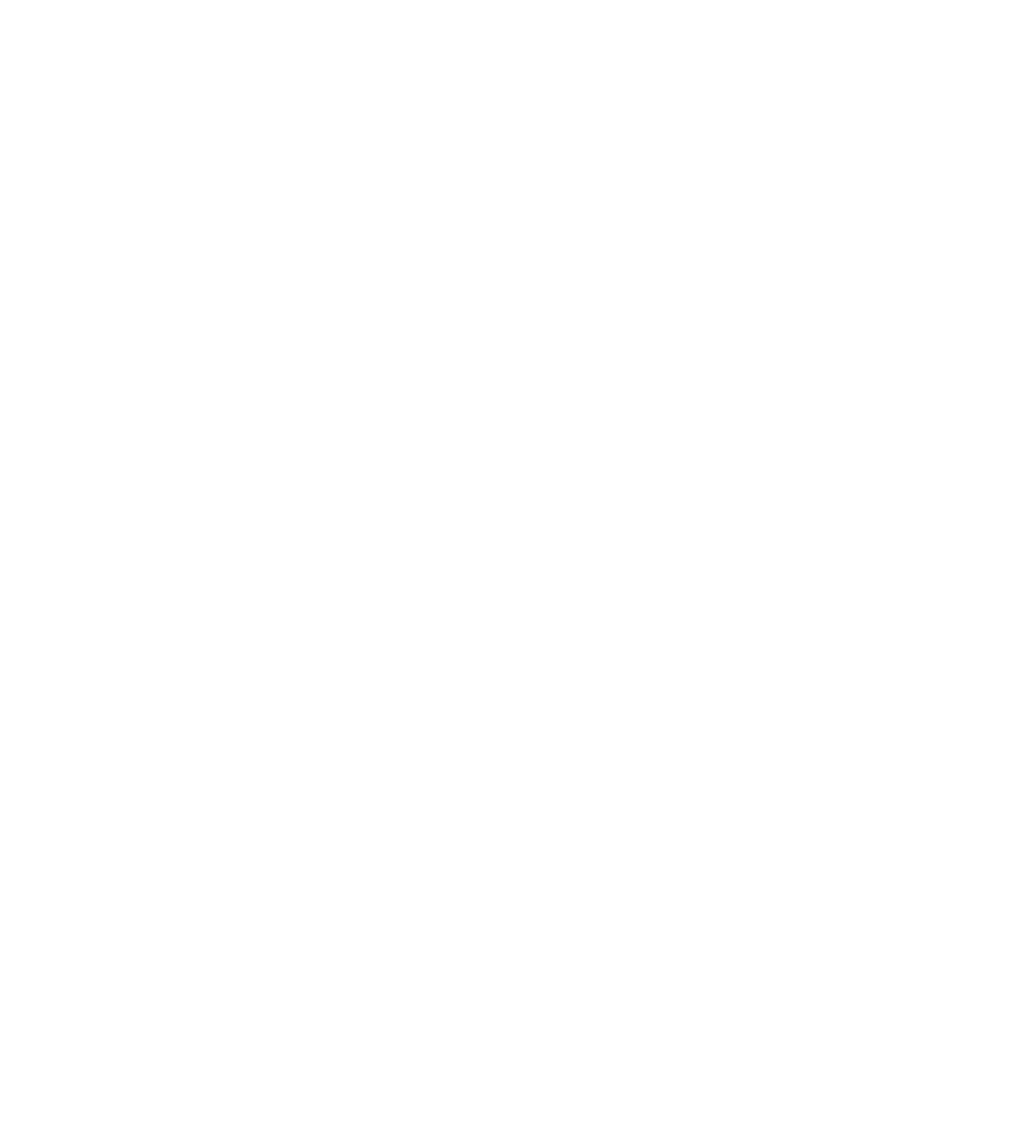
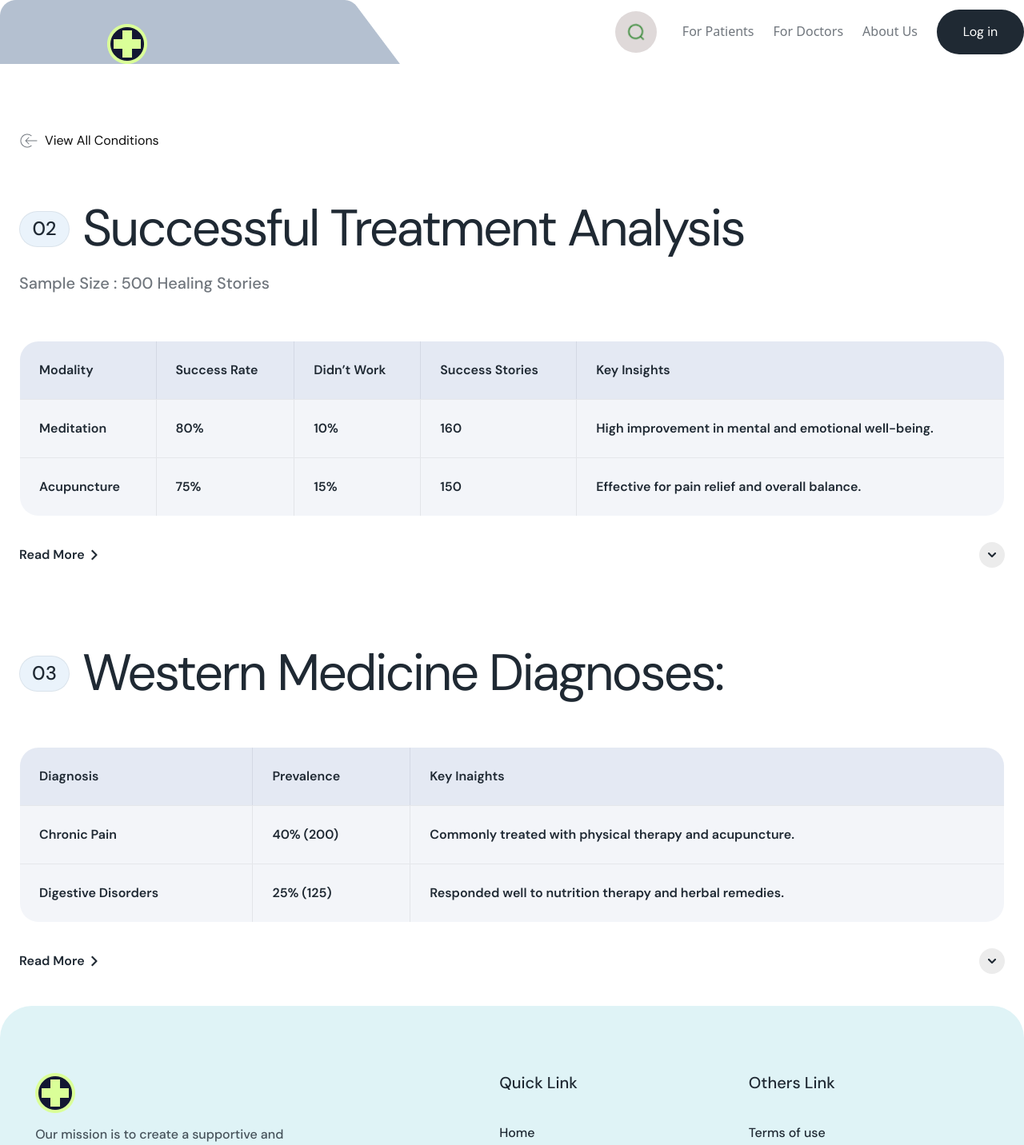
Before and after one commit to DavChaxalyan/Medlink, a Vue app: page /case-studies in a window 1280 px wide. Before the commit this address had no page. Shown: the top 1432 px of the page at 80% size. Before the commit the page ends 800 px from the top, so only its background shows below. Built offline with nearby package versions, Linux system fonts and the light colour scheme; the HTML template or start-up script is replaced by a standard one; what tailwindcss-filters would draw is missing.

Commit message:
create universal table

```diff
--- /dev/null
+++ b/src/components/CaseStudiesPageTables/Table.vue
@@ -0,0 +1,67 @@
+<template>
+    <div class="max-w-[1600px] mr-auto ml-auto p-6">
+        <router-link to="/">
+            <div class="w-[175px] cursor-pointer flex items-center justify-start gap-[8px] mb-[66px] mt-[60px]">
+                <img src="../../assets/images/back-icon.png" alt="back">
+                <p class="text-[#0D0D0D] font-dm-sans text-[16px] font-normal leading-[20px] text-left">View All
+                    Conditions</p>
+            </div>
+        </router-link>
+        <div class="flex items-center gap-[16px]">
+            <div
+                class="w-[63px] h-[45px] p-[8px_16px] gap-[10px] rounded-[27px] border bg-[#BAD8F14D] border-[#1F293314] flex items-center justify-center text-[#1F2933] font-dm-sans text-[24px] font-medium leading-[28.8px] text-left">
+                02</div>
+            <h1 class="font-dm-sans text-[64px] font-normal leading-[64px] tracking-[-0.04em] text-left text-[#1F2933]">
+                Successful Treatment Analysis</h1>
+        </div>
+        <div class="mt-[24px] mb-[60px]">
+            <p class="font-dm-sans text-[20px] font-medium leading-[24px] text-left text-[#1F2933A3]">Sample Size : 500
+                Healing Stories</p>
+        </div>
+        <UniversalTable :headers="headers1" :rows="rows1" />
+        <div class="mt-[32px] flex items-center justify-between">
+            <div class="flex items-center justify-center gap-[8px] cursor-pointer">
+                <p class="text-[#1F2933] font-dm-sans text-[16px] font-semibold leading-[16px] text-left">Read More</p>
+                <img src="../../assets/images/mini-right-icon.png" alt="...">
+            </div>
+            <div
+                class="w-[32px] h-[32px] p-[16px] gap-[10px] rounded-[40px] bg-[#ececec] flex items-center justify-center cursor-pointer">
+                <img class="max-w-[30px]" src="../../assets/images/arrow-down-icon.png" alt="down">
+            </div>
+        </div>
+        <div class="flex items-center gap-[16px] mt-[100px] mb-[60px]">
+            <div
+                class="w-[63px] h-[45px] p-[8px_16px] gap-[10px] rounded-[27px] border bg-[#BAD8F14D] border-[#1F293314] flex items-center justify-center text-[#1F2933] font-dm-sans text-[24px] font-medium leading-[28.8px] text-left">
+                03</div>
+            <h1 class="font-dm-sans text-[64px] font-normal leading-[64px] tracking-[-0.04em] text-left text-[#1F2933]">
+                Western Medicine Diagnoses:</h1>
+        </div>
+        <UniversalTable :headers="headers2" :rows="rows2" />
+        <div class="mt-[32px] flex items-center justify-between">
+            <div class="flex items-center justify-center gap-[8px] cursor-pointer">
+                <p class="text-[#1F2933] font-dm-sans text-[16px] font-semibold leading-[16px] text-left">Read More</p>
+                <img src="../../assets/images/mini-right-icon.png" alt="...">
+            </div>
+            <div
+                class="w-[32px] h-[32px] p-[16px] gap-[10px] rounded-[40px] bg-[#ececec] flex items-center justify-center cursor-pointer">
+                <img class="max-w-[30px]" src="../../assets/images/arrow-down-icon.png" alt="down">
+            </div>
+        </div>
+    </div>
+</template>
+
+<script setup>
+import UniversalTable from './UniversalTable.vue';
+
+const headers1 = ['Modality', 'Success Rate', 'Didn’t Work', 'Success Stories', 'Key Insights'];
+const rows1 = [
+    ['Meditation', '80%', '10%', '160', 'High improvement in mental and emotional well-being.'],
+    ['Acupuncture', '75%', '15%', '150', 'Effective for pain relief and overall balance.']
+];
+
+const headers2 = ['Diagnosis', 'Prevalence', 'Key Inaights'];
+const rows2 = [
+    ['Chronic Pain', '40% (200)', 'Commonly treated with physical therapy and acupuncture.'],
+    ['Digestive Disorders', '25% (125)', 'Responded well to nutrition therapy and herbal remedies.'],
+];
+</script>
--- /dev/null
+++ b/src/components/CaseStudiesPageTables/UniversalTable.vue
@@ -0,0 +1,36 @@
+<template>
+    <div>
+      <table class="min-w-full table-auto border-collapse border rounded-[24px] overflow-hidden">
+        <thead>
+          <tr>
+            <th v-for="(header, index) in headers" :key="index" class="p-[24px] font-dm-sans text-[16px] font-semibold leading-[24px] text-left text-[#1F2933] bg-[#E4E9F3] border border-[#1F293314]">
+              {{ header }}
+            </th>
+          </tr>
+        </thead>
+        <tbody>
+          <tr v-for="(row, rowIndex) in rows" :key="rowIndex" class="bg-[#F3F5F9] border-t">
+            <td v-for="(cell, cellIndex) in row" :key="cellIndex" class="p-[24px] font-dm-sans text-[16px] font-semibold leading-[24px] text-left text-[#1F2933] border border-[#1F293314]">
+              {{ cell }}
+            </td>
+          </tr>
+        </tbody>
+      </table>
+    </div>
+  </template>
+
+  <script setup>
+  import { defineProps } from 'vue';
+
+  const props = defineProps({
+    headers: Array,
+    rows: Array
+  });
+  </script>
+
+  <style scoped>
+  .table-auto th,
+  .table-auto td {
+    border-bottom: 1px solid #e5e7eb;
+  }
+  </style>
--- a/src/components/LatestPosts/LatestPostsItem.vue
+++ b/src/components/LatestPosts/LatestPostsItem.vue
@@ -1,7 +1,6 @@
 <template>
   <div class="latest-container overflow-hidden max-w-[1750px] w-full">
     <div class="flex mt-[60px]  transition-transform duration-500 w-[600px]" :style="{transform:`translateX(-${currentSlide * (100 / 3)}%)`}">
-      {{ console.log(props) }}
       <div
         v-for="(item, index) in props.latestObj"
         :key="index"
@@ -70,7 +69,6 @@ import {  defineProps } from "vue";
       }
       return {};
     };
-console.log(props)
 </script>
 
   <style>
--- /dev/null
+++ b/src/pages/Case Studies/CaseStudies.vue
@@ -0,0 +1,16 @@
+<template>
+    <div>
+        <Header />
+        <Table />
+        <Footer />
+    </div>
+</template>
+
+<script setup>
+import Header from "../../components/Header/Header.vue";
+import Table from "../../components/CaseStudiesPageTables/Table.vue";
+import Footer from '../../components/Footer/Footer.vue';
+
+</script>
+
+<style scoped></style>
--- a/src/router/index.js
+++ b/src/router/index.js
@@ -1,10 +1,11 @@
 import { createRouter, createWebHistory } from 'vue-router';
 import HomePage from '../pages/Home/Home.vue';
+import CaseStudies from '../pages/Case Studies/CaseStudies.vue';
 
 
 const routes = [
     { path: '/', component: HomePage },
-
+    { path: '/case-studies', component: CaseStudies },
 ];
 
 const router = createRouter({
```
Also changed, not shown: src/components/CaseStudies/CaseStudies.vue (+25 -70 lines), src/assets/images/arrow-down-icon.png (added), src/assets/images/back-icon.png (added).
